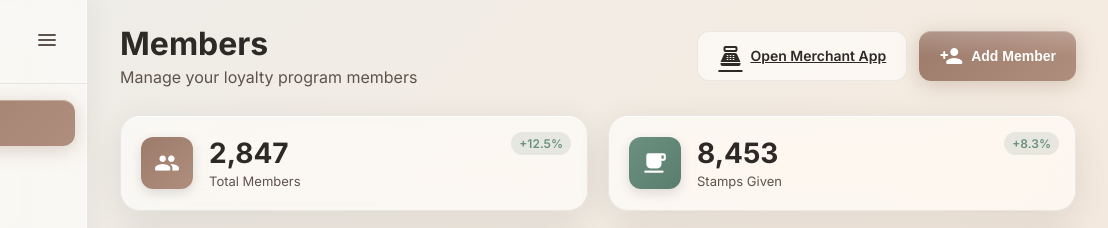
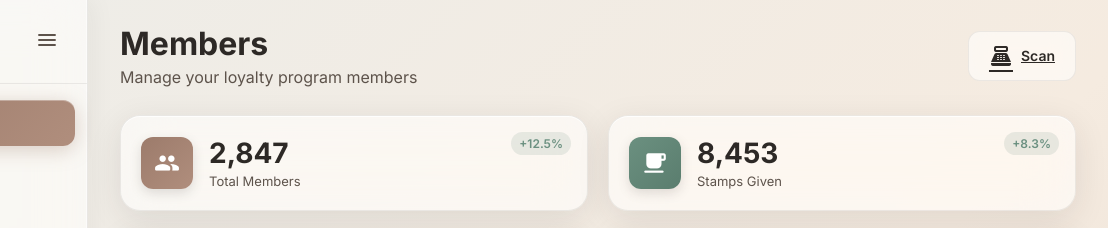
Before and after one commit to canocloudx/cream-crm, a plain HTML site: page index.html in a window 1280 px wide. Shown: the top 228 px of the page, 172-1280 px from the left. Drawn offline with nearby package versions, Linux system fonts and the light colour scheme.

Commit message:
Remove Add Member button, rename to Scan

```diff
--- a/index.html
+++ b/index.html
@@ -69,12 +69,8 @@
                 <div class="header-actions">
                     <a href="merchant.html" class="btn btn-secondary" target="_blank">
                         <span class="material-icons-round">point_of_sale</span>
-                        Open Merchant App
+                        Scan
                     </a>
-                    <button class="btn btn-primary" onclick="openAddMemberModal()">
-                        <span class="material-icons-round">person_add</span>
-                        Add Member
-                    </button>
                 </div>
             </header>
 
```
